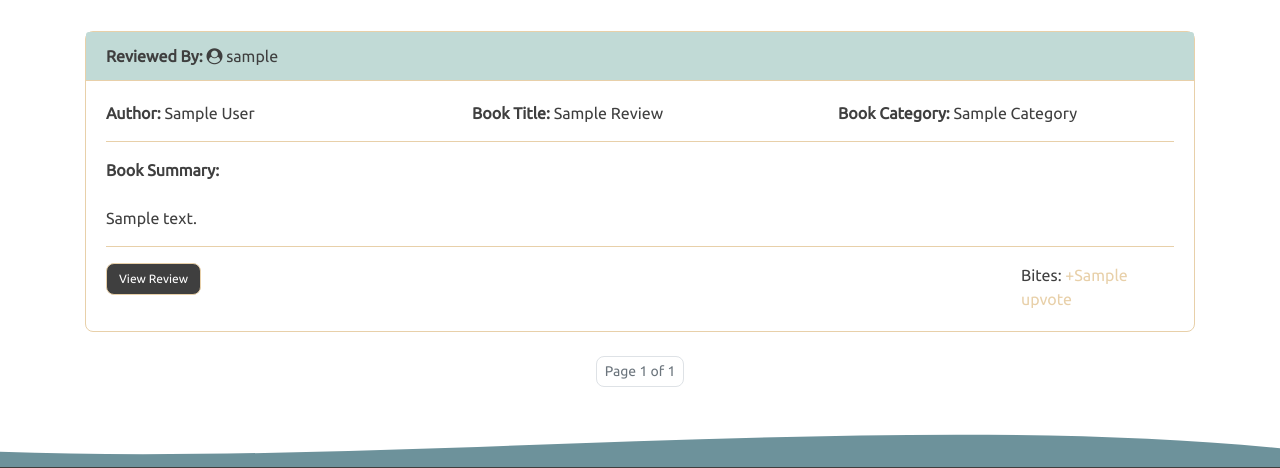
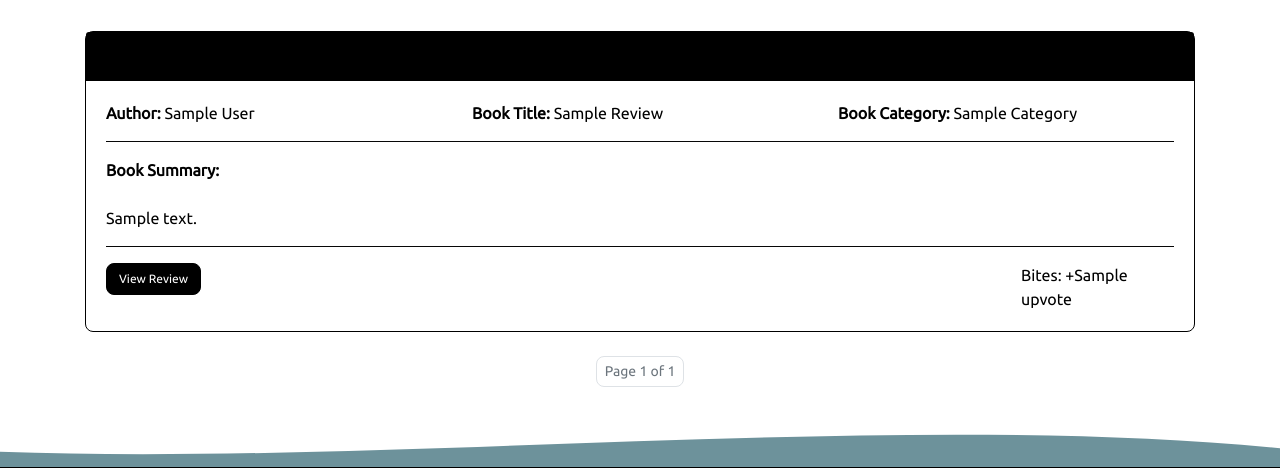
Before and after one commit to Code-Institute-Submissions/OriHillairetdev-Milestone-project-3_MayResub, a Flask app: page / in a window 1280 px wide. Shown: the part 458-926 px from the top of the page. Run offline with Flask 2, Linux system fonts and the light colour scheme; a database or web service that is not in the repository returns one stand-in record (values such as "Sample title"); some libraries are stand-ins or nearby versions.

Commit message:
Colours changed in Css file not final

```diff
--- a/app.py
+++ b/app.py
@@ -561,7 +561,7 @@ def search():
 def bad_request(e):
     """Route for handling 400 errors"""
 
-    return render_template('400.html', title='Oopps Somethings wrong!')
+    return render_template('400.html', title='Oops Somethings wrong!')
 
 
 @app.errorhandler(404)
@@ -575,7 +575,7 @@ def page_not_found(e):
 def server_error(e):
     """Route for handling 500 errors"""
 
-    return render_template('500.html', title='Oopps Somethings wrong!')
+    return render_template('500.html', title='Oops Somethings wrong!')
 
 
 def create_amazon_search(book):
--- a/static/css/style.css
+++ b/static/css/style.css
@@ -55,48 +55,48 @@ body{
 
 /* card styling */
 .card{
-    color: rgb(63, 63, 63);
+    color: rgb(0, 0, 0);
     font-size: 1rem;
-    border-color: #E8D0A9;
+    border-color: rgb(0, 0, 0);
     border-radius: .5rem;
 }
 .card-header{
-    border-color: #E8D0A9;
-    background-color: #C1DAD6;
+    border-color: rgb(0, 0, 0);
+    background-color: rgb(0, 0, 0);
 }
 .review-title{
-    color: rgb(63, 63, 63);
+    color: rgb(0, 0, 0);
 
 }
 .btn-info{
-    background-color: rgb(63, 63, 63);
+    background-color: rgb(0, 0, 0);
 }
 .btn{
-    border-color: #E8D0A9;
+    border-color: rgb(0, 0, 0);
     font-size: .75rem;
     border-radius: .5rem
 }
 .btn:hover {
-    background-color: #E8D0A9;
-    border-color: rgb(63, 63, 63);
+    background-color: rgb(0, 0, 0);
+    border-color: rgb(0, 0, 0);
 }
 hr{
-    border-color: #E8D0A9;
+    border-color: rgb(7, 7, 7);
 }
 .fa {
-    color: #E8D0A9;
+    color: rgb(0, 0, 0);
     font-size: 1.5rem;
 }
 .fa-search{
-    color: rgb(63, 63, 63);
+    color: rgb(0, 0, 0);
     font-size: 1rem;
 }
 .fa-user-circle{
-    color: rgb(63, 63, 63);
+    color: rgb(0, 0, 0);
     font-size: 1rem;
 }
 .upvote{
-    color: #E8D0A9;
+    color: rgb(0, 0, 0);
     font-size: 1rem;
     margin-top: .5rem;
 }
--- a/templates/400.html
+++ b/templates/400.html
@@ -5,7 +5,7 @@
         <div class="col-sm-6 mb-4">
             <div><h2 class="other-error-content">Somethings Wrong!</h2></div>
             <div class="error-content mt-4">
-                <p>Opps there seems to be a problem with this page</p>
+                <p>Oops there seems to be a problem with this page</p>
                 <p>Lets us help you get back to where you were</p>
                 <!-- links to bring user back into journey from the error page -->
                 <p class="mt-4"><a class="btn btn-info" title="Home" href=" {{ url_for('index') }} ">Get me Back to Home</a>
--- a/templates/404.html
+++ b/templates/404.html
@@ -5,7 +5,7 @@
     <div class="col-sm-6 mb-4">
         <div><h2 class="error-header">404!</h2></div>
         <div class="error-content mt-4">
-            <p>Opps we seem to have lost that page</p>
+            <p>Oops we seem to have lost that page</p>
             <p>Lets us help you get back to where you were</p>
             <!-- links to bring user back into journey from the error page -->
             <p class="mt-4"><a class="btn btn-info" title="Home" href=" {{ url_for('index') }} ">Get me Back to Home</a>
```
Also changed, not shown: other parts of static/css/style.css (+16 -16 lines), templates/500.html (+5 -5 lines), .theia/settings.json.
